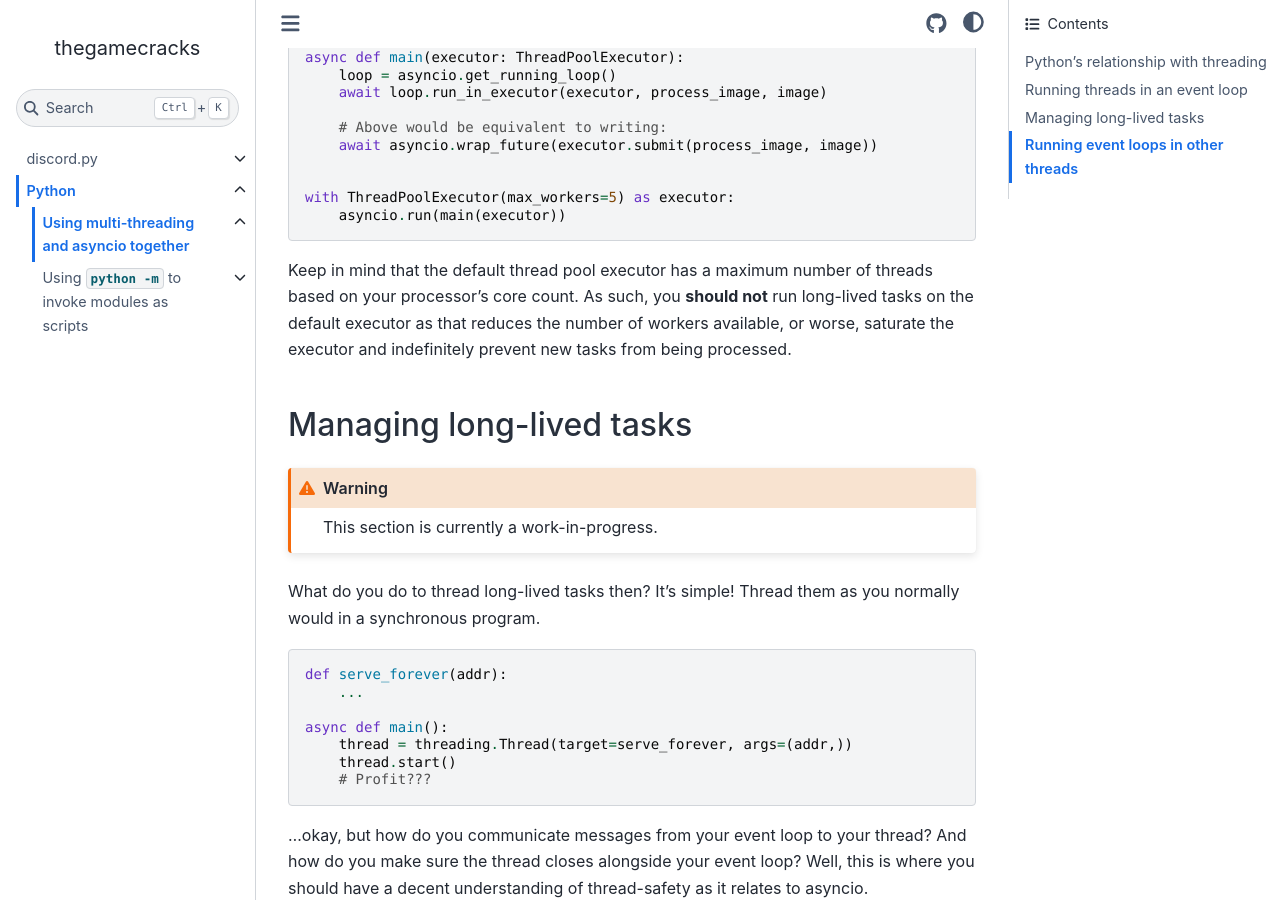
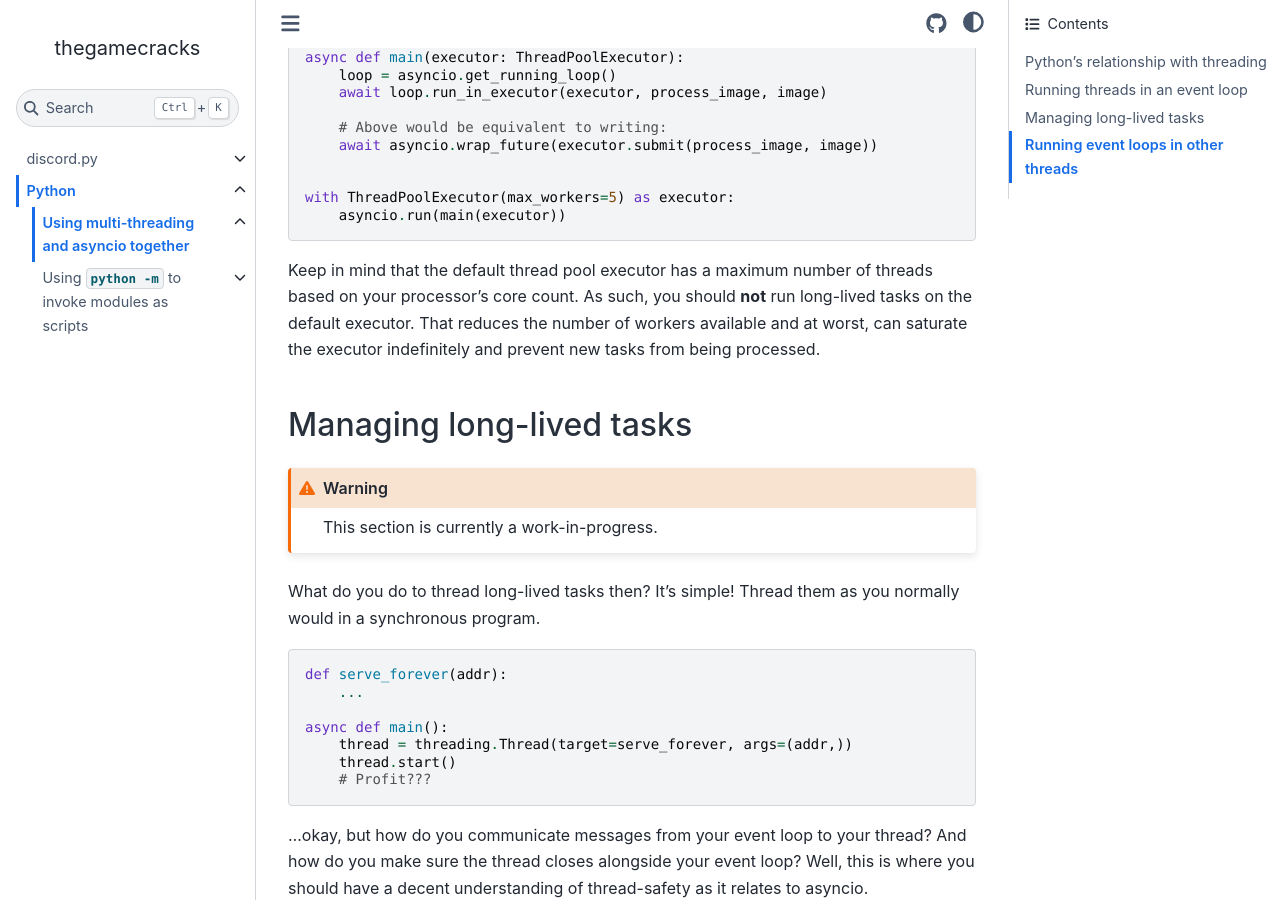
Before and after one commit to thegamecracks/thegamecracks.github.io, a Sphinx documentation site: the page built from docs/python/asyncio_threading.rst, in a window 1280 px wide and 900 px high, scrolled down 3465 px. Built offline with Sphinx 7.4.7 and the Sphinx Book theme 1.1.4, drawn with Linux system fonts in a browser that asks for light colours.

Commit message:
refactor: wording for executor saturation again

```diff
--- a/docs/python/asyncio_threading.rst
+++ b/docs/python/asyncio_threading.rst
@@ -199,10 +199,10 @@ to that instead:
         asyncio.run(main(executor))
 
 Keep in mind that the default thread pool executor has a maximum number
-of threads based on your processor's core count. As such, you **should not**
-run long-lived tasks on the default executor as that reduces the number of
-workers available, or worse, saturate the executor and indefinitely prevent
-new tasks from being processed.
+of threads based on your processor's core count. As such, you should **not**
+run long-lived tasks on the default executor. That reduces the number of
+workers available and at worst, can saturate the executor indefinitely
+and prevent new tasks from being processed.
 
 Managing long-lived tasks
 -------------------------
```
